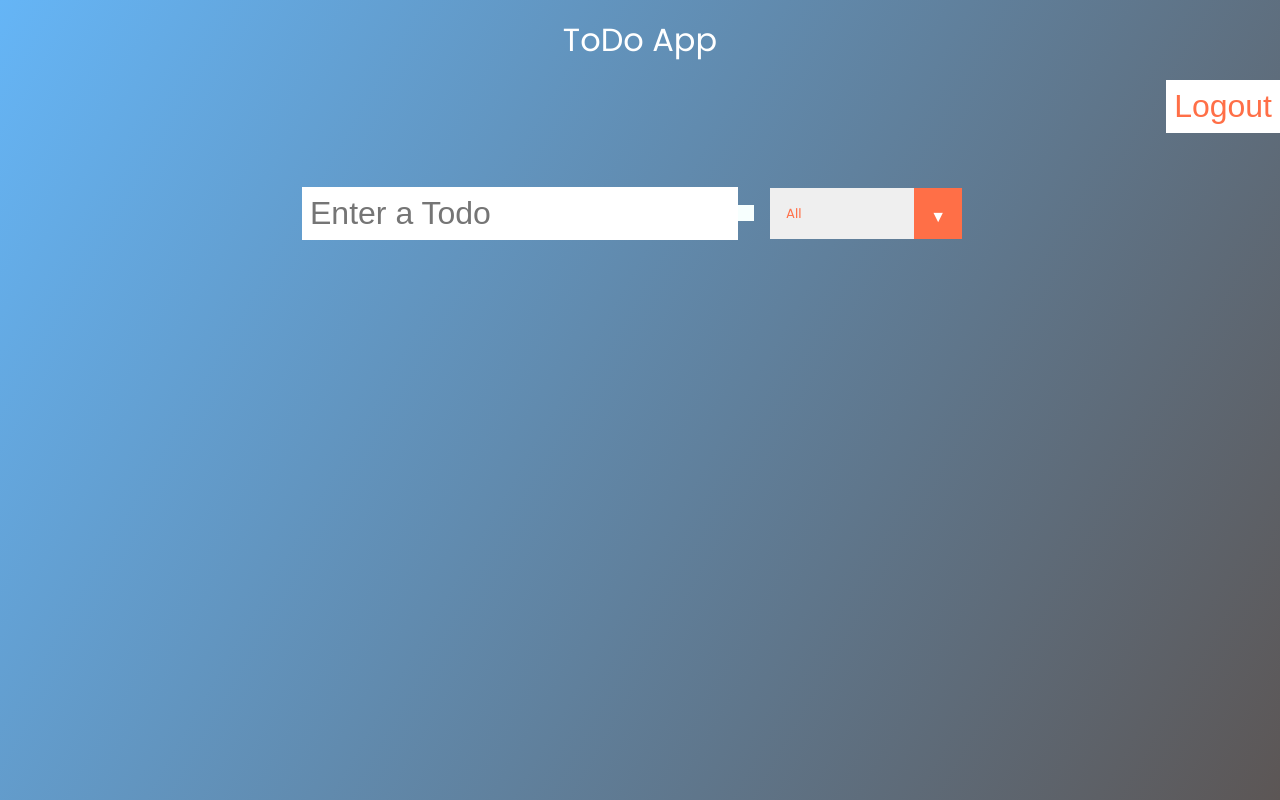
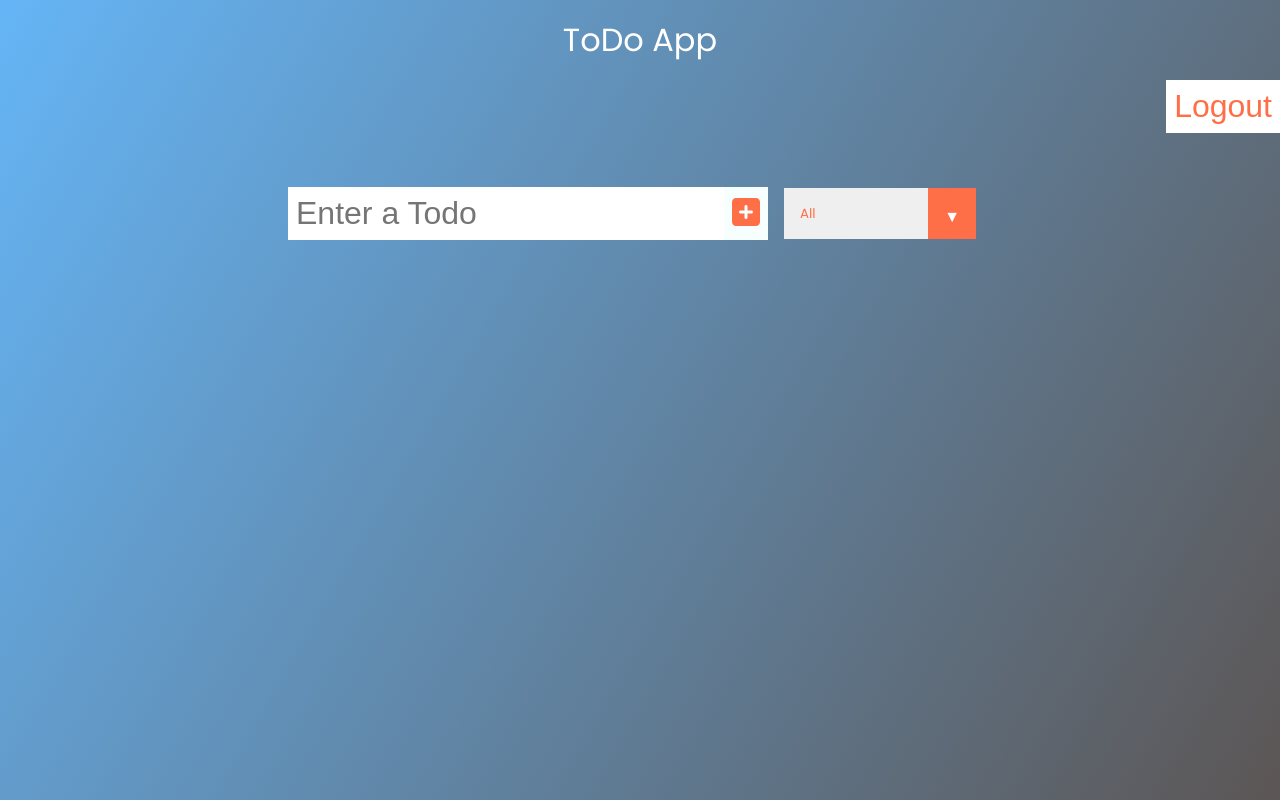
Before and after one commit to samchillcott/todo-2023, a React (Create React App) app: page /login in a window 1280 px wide. Both pictures are taken after typing "name@example.com", "Sample123" into the empty fields and a click on the button "Login". Built offline with nearby package versions, Linux system fonts and the light colour scheme.

Commit message:
add fontawesome icon

```diff
--- a/src/components/Form/Form.js
+++ b/src/components/Form/Form.js
@@ -1,6 +1,9 @@
 import styles from "./Form.module.css"
 
 import { v4 as uuid } from 'uuid';
+import { FontAwesomeIcon } from '@fortawesome/react-fontawesome'
+import { faSquarePlus } from '@fortawesome/free-solid-svg-icons'
+
 
 const Form = ({ inputText, setInputText, todos, setTodos, setStatus }) => {
   const inputTextHandler = (e) => {
@@ -38,9 +41,10 @@
         placeholder="Enter a Todo"
       />
       <button type="submit" onClick={ submitTodoHandler } className={ styles.todoButton } data-testid="add-todo">
-        <i class="fas fa-plus-square"></i>
+        {/* <i class="fas fa-plus-square"></i> */ }
+        <FontAwesomeIcon icon={ faSquarePlus } />
       </button>
-      <div className={styles.select}>
+      <div className={ styles.select }>
         <select name="todos" className={ styles.filterTodo } onChange={ statusHandler }>
           <option value="all">All</option>
           <option value="complete">Complete</option>
```
